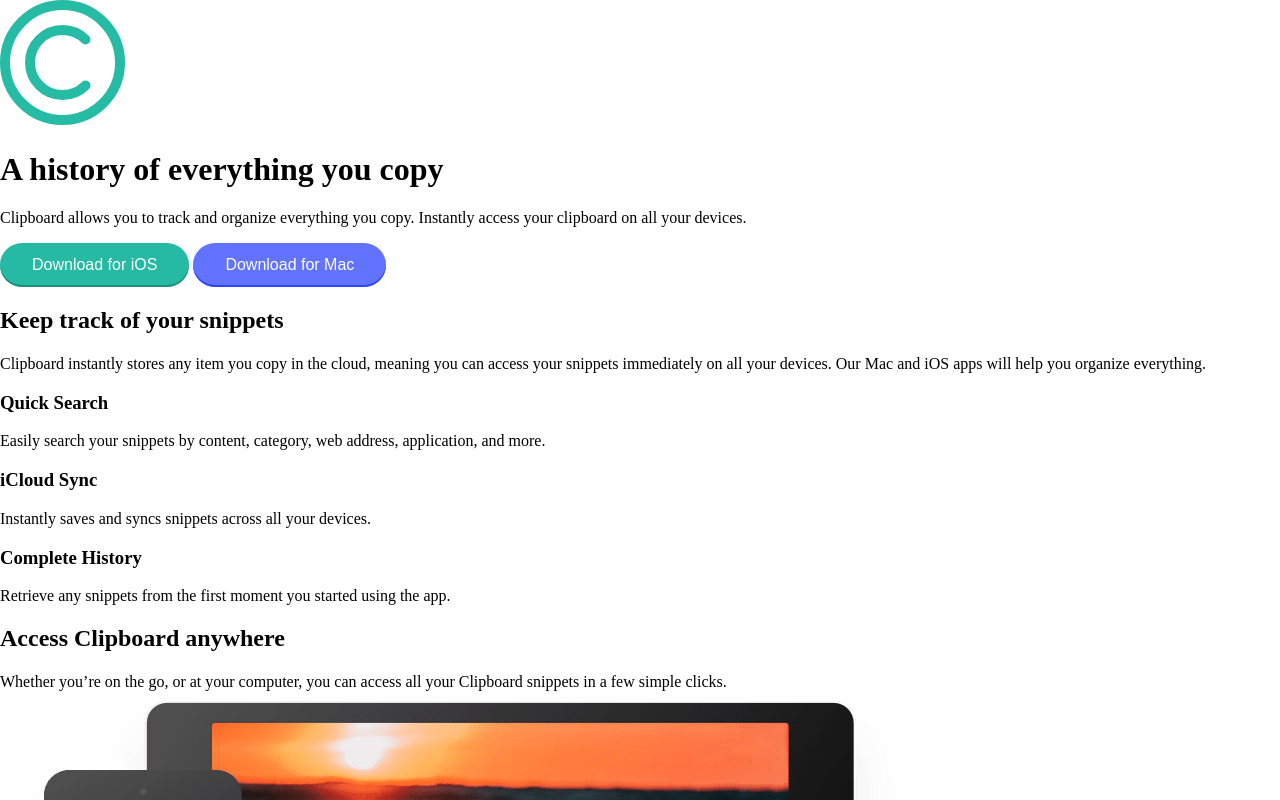
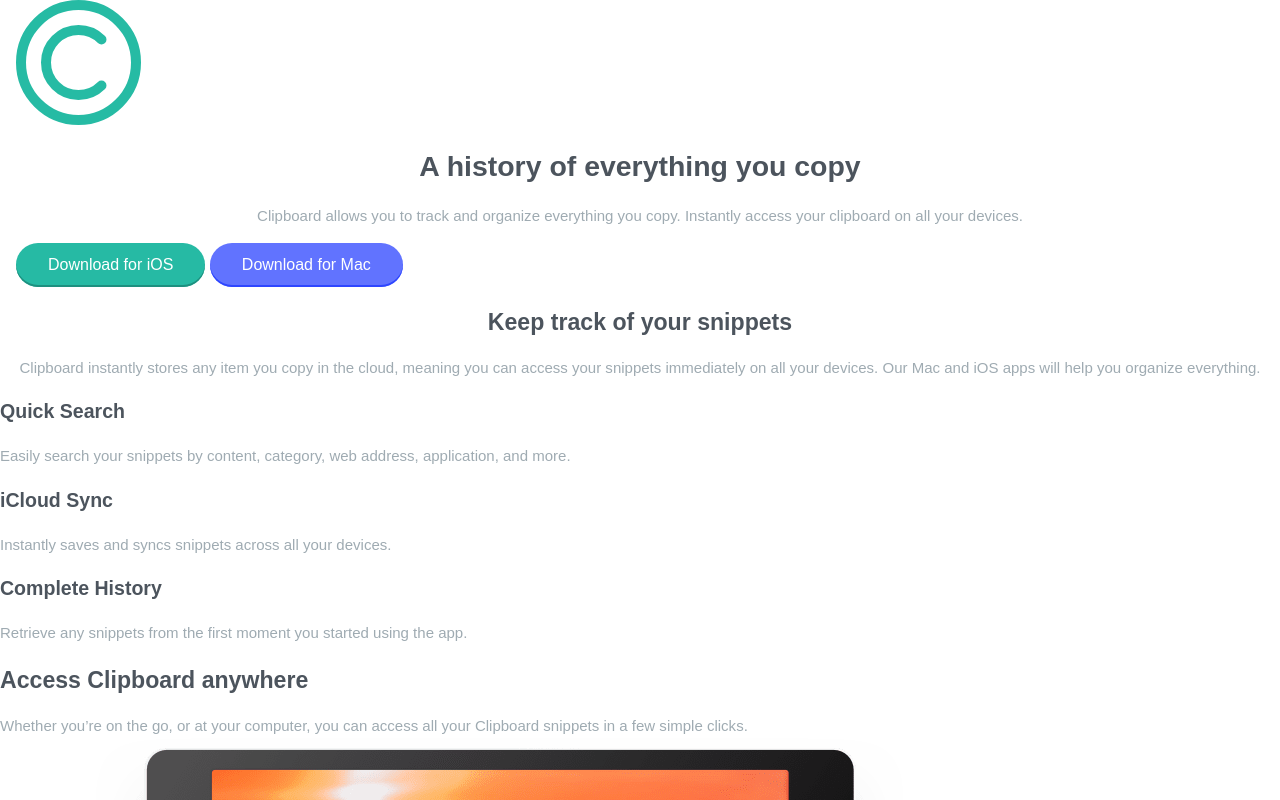
Before and after one commit to labs-blazte/clipboard-landing-page, a website: page index.html in a window 1280 px wide. Shown: the top 800 px of the page. Drawn offline with Linux system fonts and the light colour scheme; a web font is replaced by a local one.

Commit message:
add text size and elements

```diff
--- a/index.html
+++ b/index.html
@@ -22,10 +22,11 @@
   </head>
   <body>
     <main class="main">
-      <section class="hero-section section">
+      <section class="section">
+        <div class="container">
           <img class="logo" src="./assets/images/logo.svg" />
-        <h1 class="title">A history of everything you copy</h1>
-        <p class="text">
+          <h1 class="txt-center">A history of everything you copy</h1>
+          <p class="text txt-center">
             Clipboard allows you to track and organize everything you copy.
             Instantly access your clipboard on all your devices.
           </p>
@@ -33,15 +34,18 @@
             <button class="button button-primary">Download for iOS</button>
             <button class="button button-secondary">Download for Mac</button>
           </div>
+        </div>
       </section>
 
       <section class="section">
-        <h2 class="subtitle">Keep track of your snippets</h2>
-        <p class="text">
-          Clipboard instantly stores any item you copy in the cloud, meaning you
-          can access your snippets immediately on all your devices. Our Mac and
-          iOS apps will help you organize everything.
+        <div class="container">
+          <h2 class="txt-center">Keep track of your snippets</h2>
+          <p class="text txt-center">
+            Clipboard instantly stores any item you copy in the cloud, meaning
+            you can access your snippets immediately on all your devices. Our
+            Mac and iOS apps will help you organize everything.
           </p>
+        </div>
       </section>
 
       <section class="section section-details">
--- a/scss/elements/_body.scss
+++ b/scss/elements/_body.scss
@@ -0,0 +1,3 @@
+body {
+  font-family: $font-family;
+}
--- /dev/null
+++ b/scss/elements/_heading.scss
@@ -0,0 +1,19 @@
+h1 {
+  font-size: $fs-title-l;
+}
+
+h2 {
+  font-size: $fs-title-m;
+}
+
+h3 {
+  font-size: $fs-title-s;
+}
+
+h1,
+h2,
+h3 {
+  font-weight: 600;
+  line-height: 1.3;
+  color: $text-dark-gray-color;
+}
--- /dev/null
+++ b/scss/elements/_img.scss
@@ -0,0 +1,3 @@
+img {
+  max-width: 100%;
+}
--- /dev/null
+++ b/scss/elements/index.scss
@@ -0,0 +1,3 @@
+@import "./heading";
+@import "./body";
+@import "./img";
--- a/scss/index.scss
+++ b/scss/index.scss
@@ -1,4 +1,7 @@
 @import "./settings";
 @import "./generic";
+@import "./objects";
 @import "./tools";
+@import "./elements";
 @import "./atoms";
+@import "./objects";
--- /dev/null
+++ b/scss/objects/_container.scss
@@ -0,0 +1,4 @@
+.container {
+  padding-left: 1rem;
+  padding-right: 1rem;
+}
--- /dev/null
+++ b/scss/objects/_index.scss
@@ -0,0 +1,3 @@
+@import "./text";
+
+@import "./container";
--- /dev/null
+++ b/scss/objects/_text.scss
@@ -0,0 +1,19 @@
+.txt-center {
+  text-align: center;
+}
+.txt-left {
+  text-align: left;
+}
+.txt-right {
+  text-align: right;
+}
+
+.text {
+  color: $text-light-gray-color;
+  line-height: 1.6;
+  font-size: $fs-text-s;
+}
+
+.fs-text-s {
+  font-size: $fs-text-s;
+}
--- a/scss/settings/_typography.scss
+++ b/scss/settings/_typography.scss
@@ -1 +1,15 @@
 $font-family: "Bai Jamjuree", sans-serif;
+
+$_font-base: 18;
+
+$_fs-17: calc(16.9 / $_font-base) + rem;
+$_fs-18: calc(18 / $_font-base) + rem;
+$_fs-22: calc(22 / $_font-base) + rem;
+$_fs-26: calc(26 / $_font-base) + rem;
+$_fs-32: calc(32 / $_font-base) + rem;
+
+$fs-title-l: $_fs-32;
+$fs-title-m: $_fs-26;
+$fs-title-s: $_fs-22;
+$fs-text-s: $_fs-17;
+$fs-text-m: $_fs-18;
```
Also changed, not shown: assets/css/elements/index.css (added), assets/css/index.css, 2 other files. Lines whose indentation alone changed are shown as unchanged.
